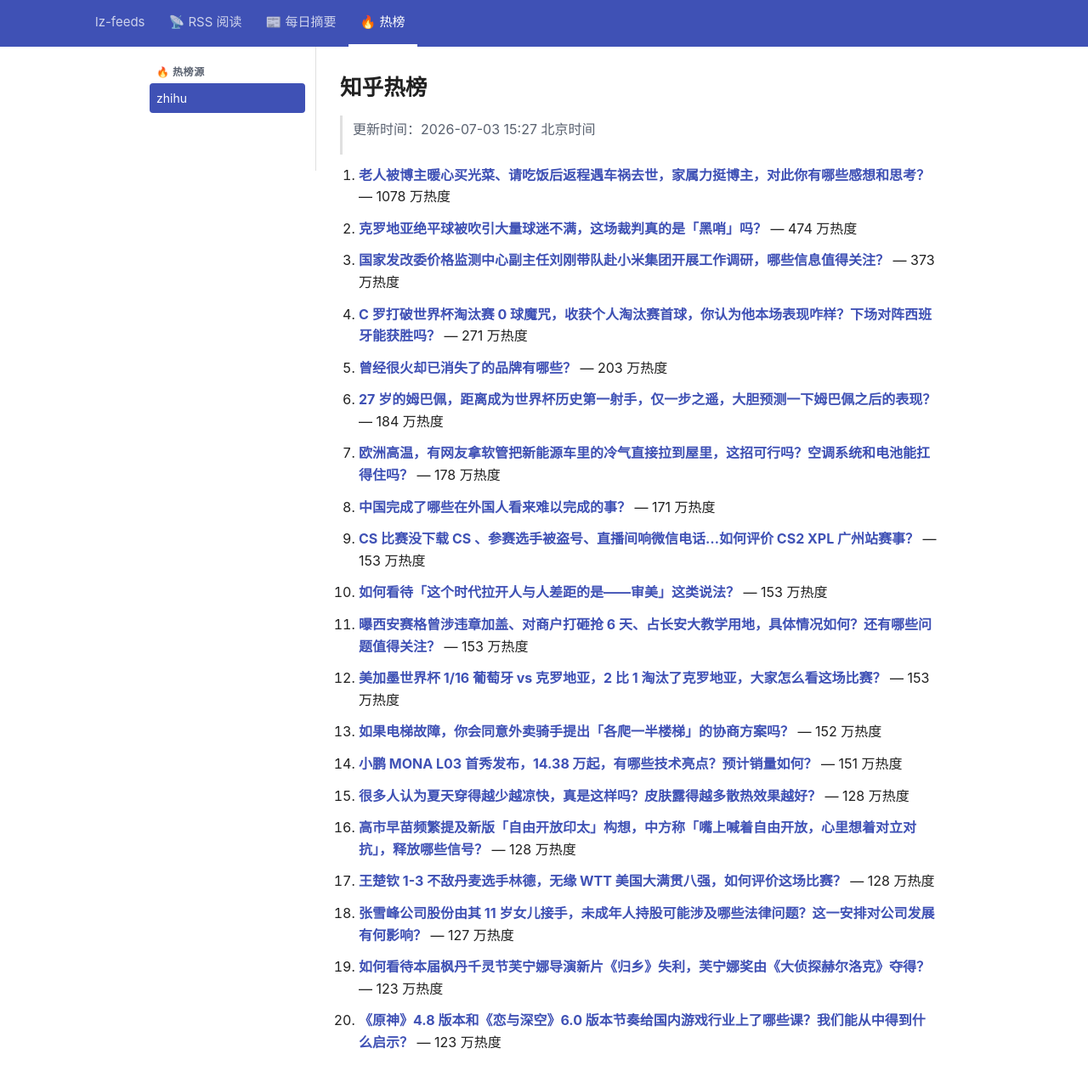
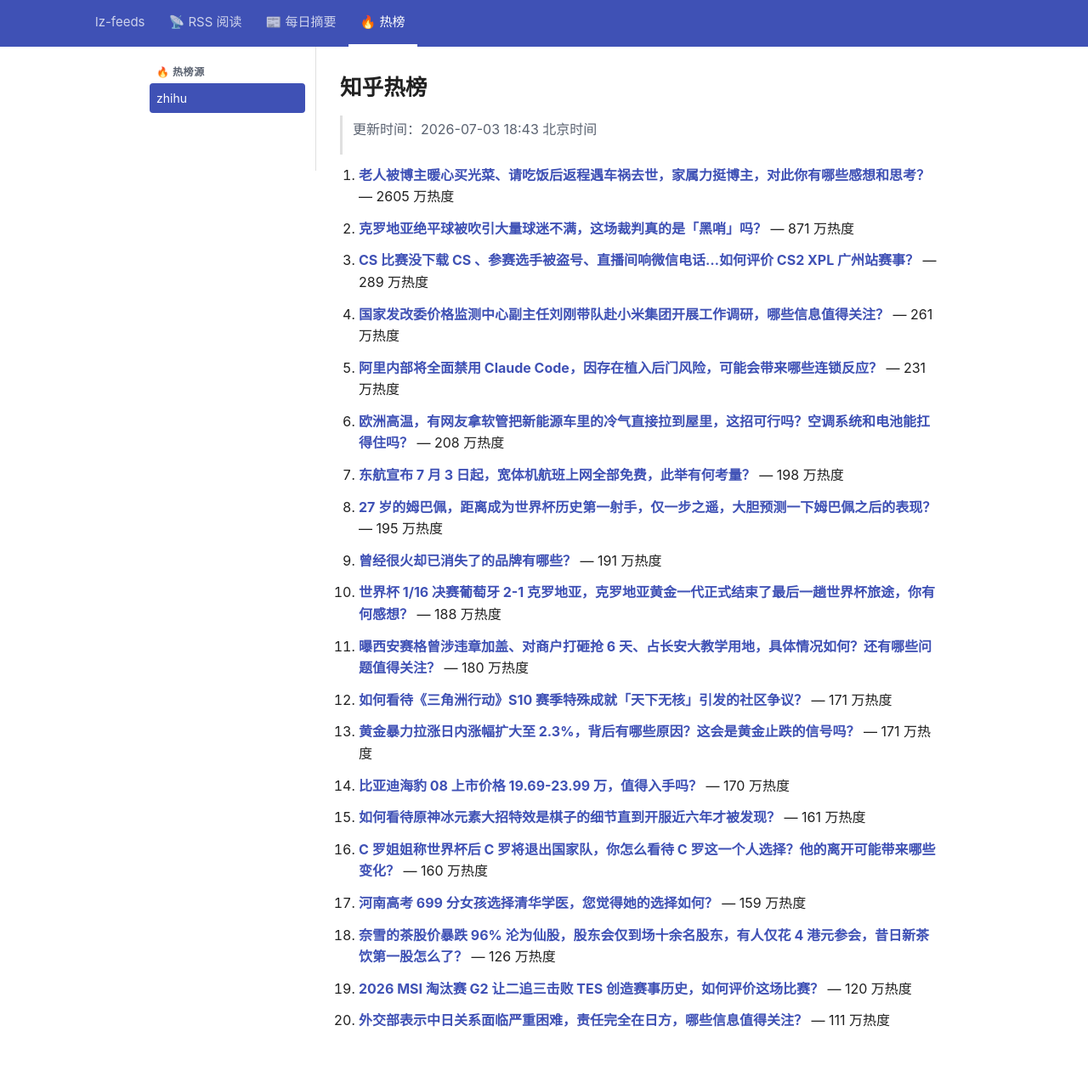
Before and after one commit to lizhang0101/lz-feeds, a Jekyll site: the page built from _hotlist/zhihu.md, in a window 1280 px wide and 1305 px high. Shown: the top 1274 px of the window at 85% size. Built offline with Jekyll 4.4.1, drawn with Linux system fonts in a browser that asks for light colours.

Commit message:
hotlist: 2026-07-03T10:43Z

```diff
--- a/_hotlist/zhihu.md
+++ b/_hotlist/zhihu.md
@@ -1,48 +1,48 @@
 ---
-updated: 2026-07-03 15:27 北京时间
+updated: 2026-07-03 18:43 北京时间
 count: 20
 ---
 
 # 知乎热榜
 
-> 更新时间：2026-07-03 15:27 北京时间
+> 更新时间：2026-07-03 18:43 北京时间
 
-1. **[老人被博主暖心买光菜、请吃饭后返程遇车祸去世，家属力挺博主，对此你有哪些感想和思考？](https://www.zhihu.com/question/2055082282717819308)** — 1078 万热度
+1. **[老人被博主暖心买光菜、请吃饭后返程遇车祸去世，家属力挺博主，对此你有哪些感想和思考？](https://www.zhihu.com/question/2055082282717819308)** — 2605 万热度
 
-2. **[克罗地亚绝平球被吹引大量球迷不满，这场裁判真的是「黑哨」吗？](https://www.zhihu.com/question/2056315457355740188)** — 474 万热度
+2. **[克罗地亚绝平球被吹引大量球迷不满，这场裁判真的是「黑哨」吗？](https://www.zhihu.com/question/2056315457355740188)** — 871 万热度
 
-3. **[国家发改委价格监测中心副主任刘刚带队赴小米集团开展工作调研，哪些信息值得关注？](https://www.zhihu.com/question/2056094088609390914)** — 373 万热度
+3. **[CS 比赛没下载 CS 、参赛选手被盗号、直播间响微信电话…如何评价 CS2 XPL 广州站赛事？](https://www.zhihu.com/question/2055768297392625460)** — 289 万热度
 
-4. **[C 罗打破世界杯淘汰赛 0 球魔咒，收获个人淘汰赛首球，你认为他本场表现咋样？下场对阵西班牙能获胜吗？](https://www.zhihu.com/question/2056306583965889047)** — 271 万热度
+4. **[国家发改委价格监测中心副主任刘刚带队赴小米集团开展工作调研，哪些信息值得关注？](https://www.zhihu.com/question/2056094088609390914)** — 261 万热度
 
-5. **[曾经很火却已消失了的品牌有哪些？](https://www.zhihu.com/question/597974671)** — 203 万热度
+5. **[阿里内部将全面禁用 Claude Code，因存在植入后门风险，可能会带来哪些连锁反应？](https://www.zhihu.com/question/2056384180200498322)** — 231 万热度
 
-6. **[27 岁的姆巴佩，距离成为世界杯历史第一射手，仅一步之遥，大胆预测一下姆巴佩之后的表现？](https://www.zhihu.com/question/2055573400752596783)** — 184 万热度
+6. **[欧洲高温，有网友拿软管把新能源车里的冷气直接拉到屋里，这招可行吗？空调系统和电池能扛得住吗？](https://www.zhihu.com/question/2054943154923463985)** — 208 万热度
 
-7. **[欧洲高温，有网友拿软管把新能源车里的冷气直接拉到屋里，这招可行吗？空调系统和电池能扛得住吗？](https://www.zhihu.com/question/2054943154923463985)** — 178 万热度
+7. **[东航宣布 7 月 3 日起，宽体机航班上网全部免费，此举有何考量？](https://www.zhihu.com/question/2055960590804324585)** — 198 万热度
 
-8. **[中国完成了哪些在外国人看来难以完成的事？](https://www.zhihu.com/question/51296294)** — 171 万热度
+8. **[27 岁的姆巴佩，距离成为世界杯历史第一射手，仅一步之遥，大胆预测一下姆巴佩之后的表现？](https://www.zhihu.com/question/2055573400752596783)** — 195 万热度
 
-9. **[CS 比赛没下载 CS 、参赛选手被盗号、直播间响微信电话…如何评价 CS2 XPL 广州站赛事？](https://www.zhihu.com/question/2055768297392625460)** — 153 万热度
+9. **[曾经很火却已消失了的品牌有哪些？](https://www.zhihu.com/question/597974671)** — 191 万热度
 
-10. **[如何看待「这个时代拉开人与人差距的是——审美」这类说法？](https://www.zhihu.com/topic/2049864504993739137/hot)** — 153 万热度
+10. **[世界杯 1/16 决赛葡萄牙 2-1 克罗地亚，克罗地亚黄金一代正式结束了最后一趟世界杯旅途，你有何感想？](https://www.zhihu.com/question/2056317872792773424)** — 188 万热度
 
-11. **[曝西安赛格曾涉违章加盖、对商户打砸抢 6 天、占长安大教学用地，具体情况如何？还有哪些问题值得关注？](https://www.zhihu.com/question/2056002373693038752)** — 153 万热度
+11. **[曝西安赛格曾涉违章加盖、对商户打砸抢 6 天、占长安大教学用地，具体情况如何？还有哪些问题值得关注？](https://www.zhihu.com/question/2056002373693038752)** — 180 万热度
 
-12. **[美加墨世界杯 1/16 葡萄牙 vs 克罗地亚，2 比 1 淘汰了克罗地亚，大家怎么看这场比赛？](https://www.zhihu.com/question/2056305323284117390)** — 153 万热度
+12. **[如何看待《三角洲行动》S10 赛季特殊成就「天下无核」引发的社区争议？](https://www.zhihu.com/question/2055965642381947121)** — 171 万热度
 
-13. **[如果电梯故障，你会同意外卖骑手提出「各爬一半楼梯」的协商方案吗？](https://www.zhihu.com/question/2052184985809974611)** — 152 万热度
+13. **[黄金暴力拉涨日内涨幅扩大至 2.3%，背后有哪些原因？这会是黄金止跌的信号吗？](https://www.zhihu.com/question/2056301842225525732)** — 171 万热度
 
-14. **[小鹏 MONA L03 首秀发布，14.38 万起，有哪些技术亮点？预计销量如何？](https://www.zhihu.com/question/2056034391034262100)** — 151 万热度
+14. **[比亚迪海豹 08 上市价格 19.69-23.99 万，值得入手吗？](https://www.zhihu.com/question/2056041972998083528)** — 170 万热度
 
-15. **[很多人认为夏天穿得越少越凉快，真是这样吗？皮肤露得越多散热效果越好？](https://www.zhihu.com/question/2053174894452532777)** — 128 万热度
+15. **[如何看待原神冰元素大招特效是棋子的细节直到开服近六年才被发现？](https://www.zhihu.com/question/2056066487706707145)** — 161 万热度
 
-16. **[高市早苗频繁提及新版「自由开放印太」构想，中方称「嘴上喊着自由开放，心里想着对立对抗」，释放哪些信号？](https://www.zhihu.com/question/2056036202155921526)** — 128 万热度
+16. **[C 罗姐姐称世界杯后 C 罗将退出国家队，你怎么看待 C 罗这一个人选择？他的离开可能带来哪些变化？](https://www.zhihu.com/question/2056278090137822907)** — 160 万热度
 
-17. **[王楚钦 1-3 不敌丹麦选手林德，无缘 WTT 美国大满贯八强，如何评价这场比赛？](https://www.zhihu.com/question/2056324633561751616)** — 128 万热度
+17. **[河南高考 699 分女孩选择清华学医，您觉得她的选择如何？](https://www.zhihu.com/question/2056264281822322710)** — 159 万热度
 
-18. **[张雪峰公司股份由其 11 岁女儿接手，未成年人持股可能涉及哪些法律问题？这一安排对公司发展有何影响？](https://www.zhihu.com/question/2055969294802842034)** — 127 万热度
+18. **[奈雪的茶股价暴跌 96% 沦为仙股，股东会仅到场十余名股东，有人仅花 4 港元参会，昔日新茶饮第一股怎么了？](https://www.zhihu.com/question/2055976324167213165)** — 126 万热度
 
-19. **[如何看待本届枫丹千灵节芙宁娜导演新片《归乡》失利，芙宁娜奖由《大侦探赫尔洛克》夺得？](https://www.zhihu.com/question/2056136881767764204)** — 123 万热度
+19. **[2026 MSI 淘汰赛 G2 让二追三击败 TES 创造赛事历史，如何评价这场比赛？](https://www.zhihu.com/question/2056378622684967724)** — 120 万热度
 
-20. **[《原神》4.8 版本和《恋与深空》6.0 版本节奏给国内游戏行业上了哪些课？我们能从中得到什么启示？](https://www.zhihu.com/question/2055618175077725216)** — 123 万热度
+20. **[外交部表示中日关系面临严重困难，责任完全在日方，哪些信息值得关注？](https://www.zhihu.com/question/2055674408455479335)** — 111 万热度
```
